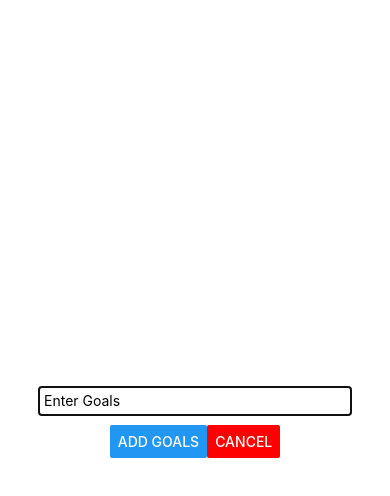
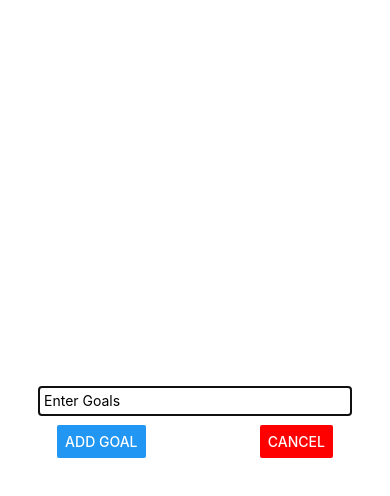
Before and after one commit to Easybuoy/react_native_goals, a React Native app: screen / in a window 390 px wide. Both pictures are taken after a click on the button "ADD NEW GOAL". Shown: the top 496 px of the page. Built offline with nearby package versions, Linux system fonts and the light colour scheme.

Commit message:
add cancel goal functionality

```diff
--- a/components/GoalInput.jsx
+++ b/components/GoalInput.jsx
@@ -23,7 +23,7 @@ const GoalInput = ({ addGoalHandler, isAddMode, onCancel }) => {
         />
 
         <View style={styles.buttonContainer}>
-          <Button title="Add Goals" onPress={onAddGoalHandler} />
+          <Button title="Add Goal" onPress={onAddGoalHandler} />
           <Button title="Cancel" color="red" onPress={onCancel} />
         </View>
       </View>
@@ -45,8 +45,10 @@ const styles = StyleSheet.create({
     marginBottom: 10,
   },
   buttonContainer: {
+    width: "100%",
     display: "flex",
     flexDirection: "row",
+    justifyContent: "space-around",
   },
 });
 
```
